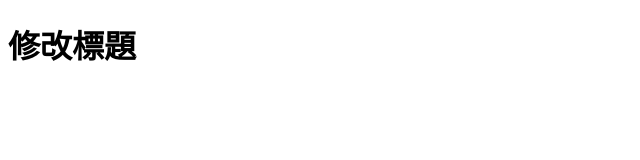
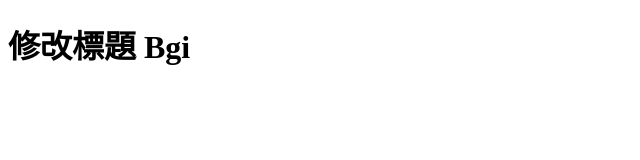
Before and after one commit to shangchu0412/test1014, a plain HTML site: page index.html in a window 1280 px wide. Shown: the whole page, without its empty margins (0-640 px from the left). Drawn offline with Linux system fonts and the light colour scheme.

Commit message:
修改 h1 文字，增加 B 資訊

```diff
--- a/index.html
+++ b/index.html
@@ -6,6 +6,6 @@
     <title>再次修改 title</title>
 </head>
 <body>
-    <h1>修改標題</h1>
+    <h1>修改標題 Bgi</h1>
 </body>
 </html>
```
